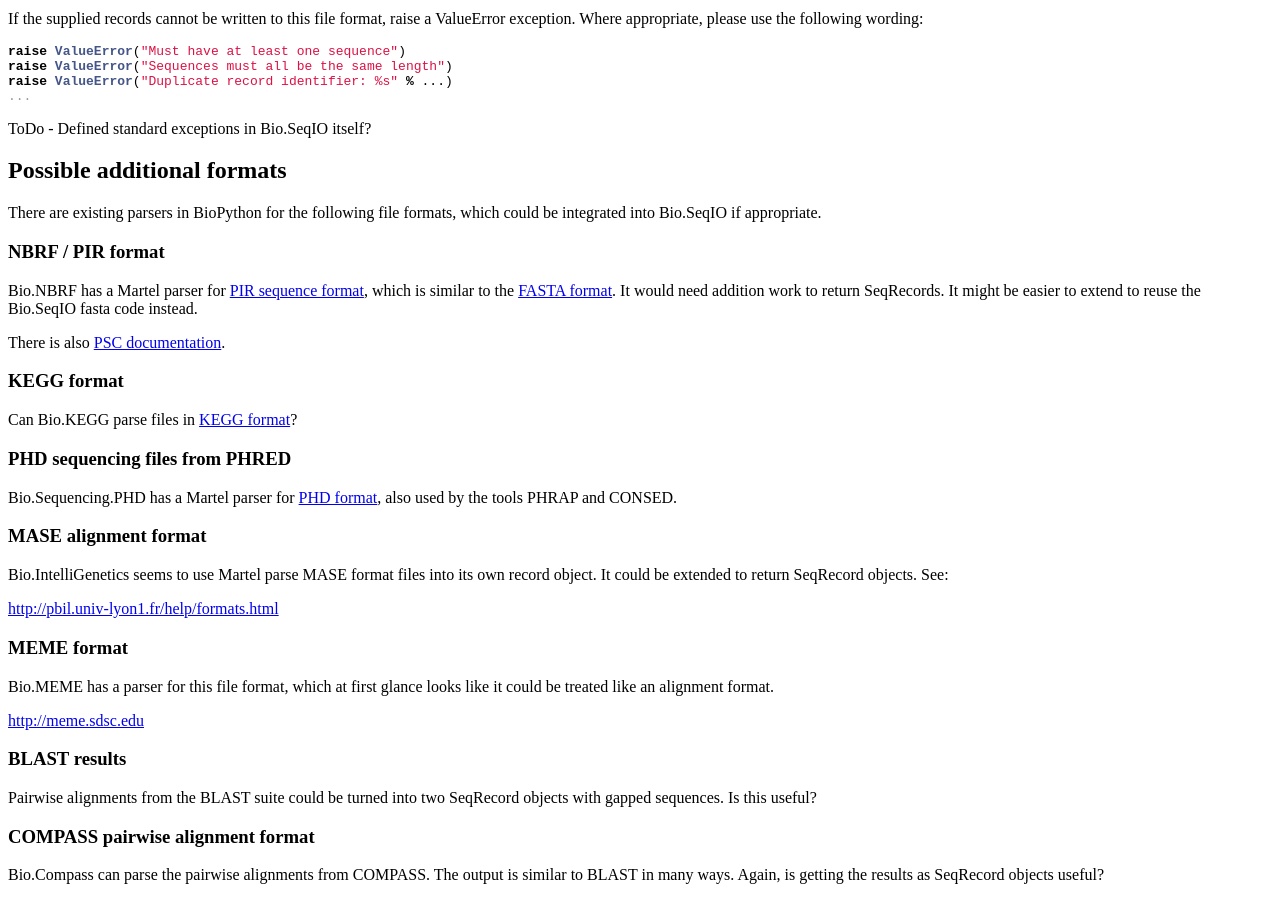
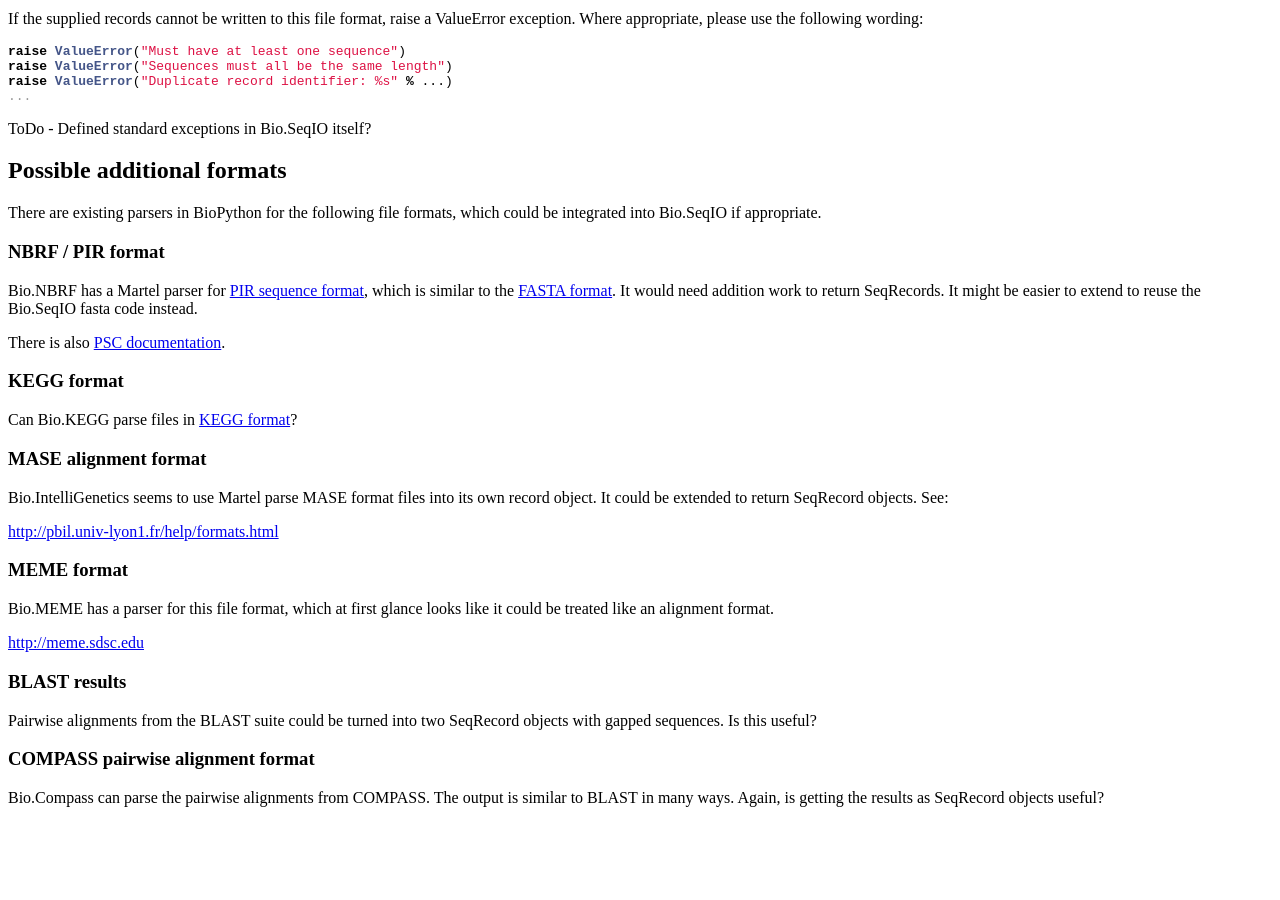
Before and after one commit to biopython/biopython.github.io, a Jekyll site: the page built from wiki/SeqIO_dev.md, in a window 1280 px wide and 900 px high, scrolled down 702 px. Built offline with Jekyll 4.4.1, drawn with Linux system fonts in a browser that asks for light colours; after the commit the page ends 1525 px from its top, so only the background shows below that.

```diff
--- a/wiki/SeqIO_dev.md
+++ b/wiki/SeqIO_dev.md
@@ -97,12 +97,6 @@ documentation](http://www.psc.edu/general/software/packages/seq-intro/nbrffile.h
 Can Bio.KEGG parse files in [KEGG
 format](bp:KEGG_sequence_format "wikilink")?
 
-### PHD sequencing files from PHRED
-
-Bio.Sequencing.PHD has a Martel parser for [PHD
-format](bp:PHD_sequence_format "wikilink"), also used by the tools PHRAP
-and CONSED.
-
 ### MASE alignment format
 
 Bio.IntelliGenetics seems to use Martel parse MASE format files into its
```
Also changed, not shown: 1 other file.
